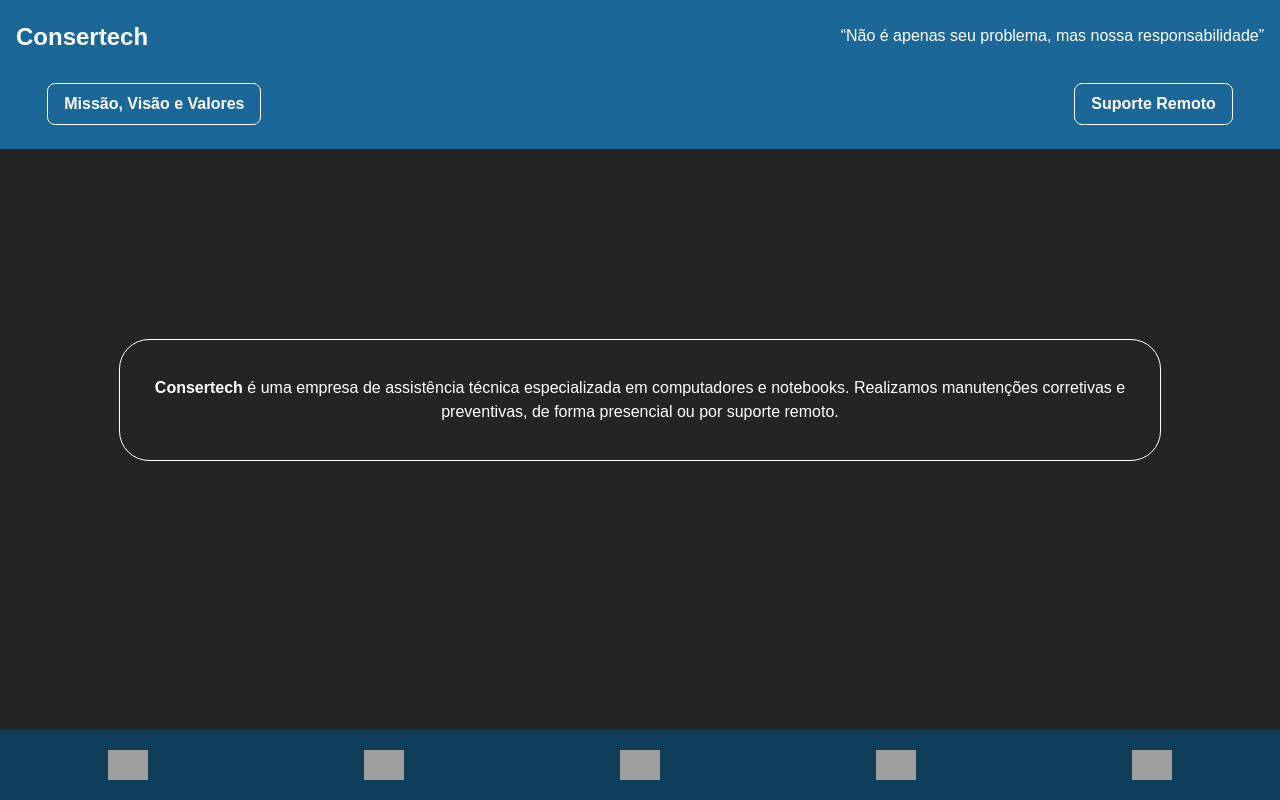
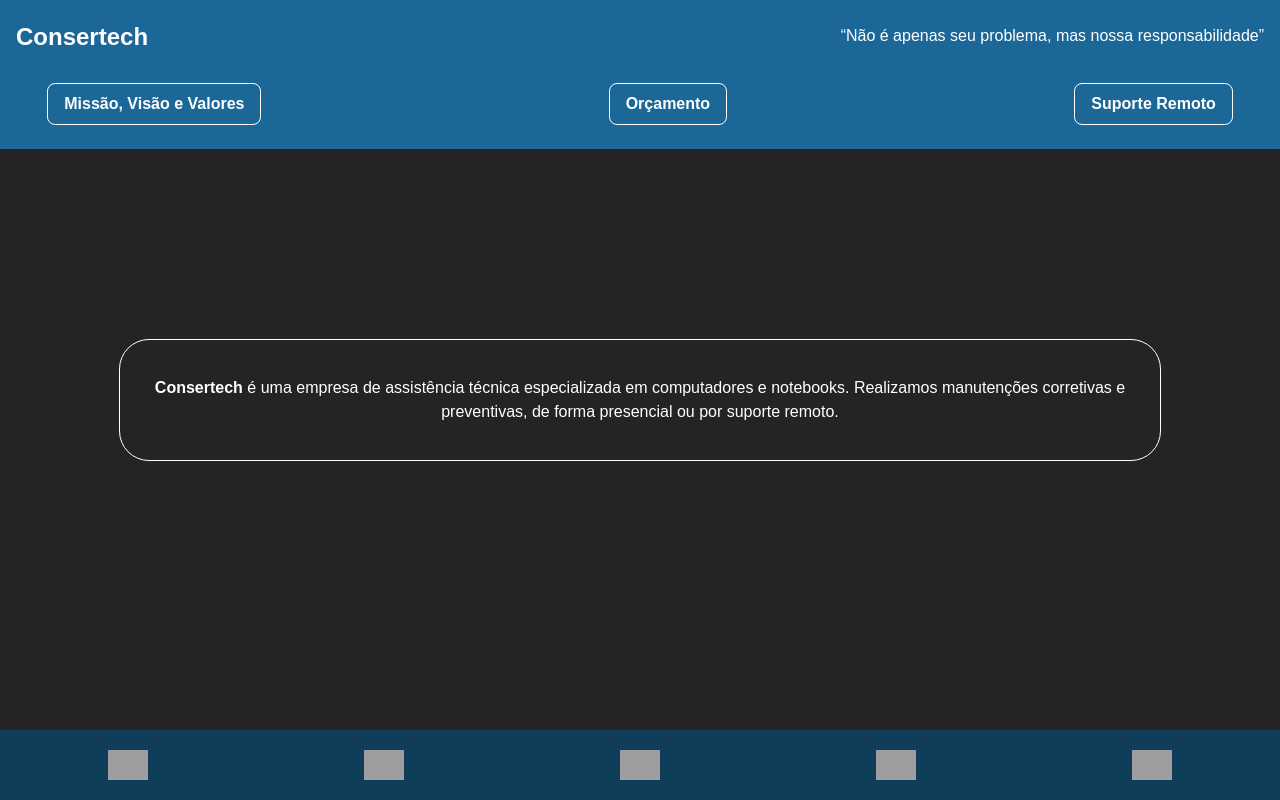
Before and after one commit to Louie-Cipher/consertech, a React (Vite) app: page / in a window 1280 px wide. Built offline with nearby package versions, Linux system fonts and the light colour scheme; grey boxes are pictures that could not be loaded.

Commit message:
Orçamento route link

```diff
--- a/src/components/header/index.tsx
+++ b/src/components/header/index.tsx
@@ -19,6 +19,8 @@ export default () => {
                         link='/missao-visao-valores'
                     />
 
+                    <HeaderLink name='Orçamento' link='/orcamento' />
+
                     <HeaderLink
                         name='Suporte Remoto'
                         link='/suporte-remoto'
```
